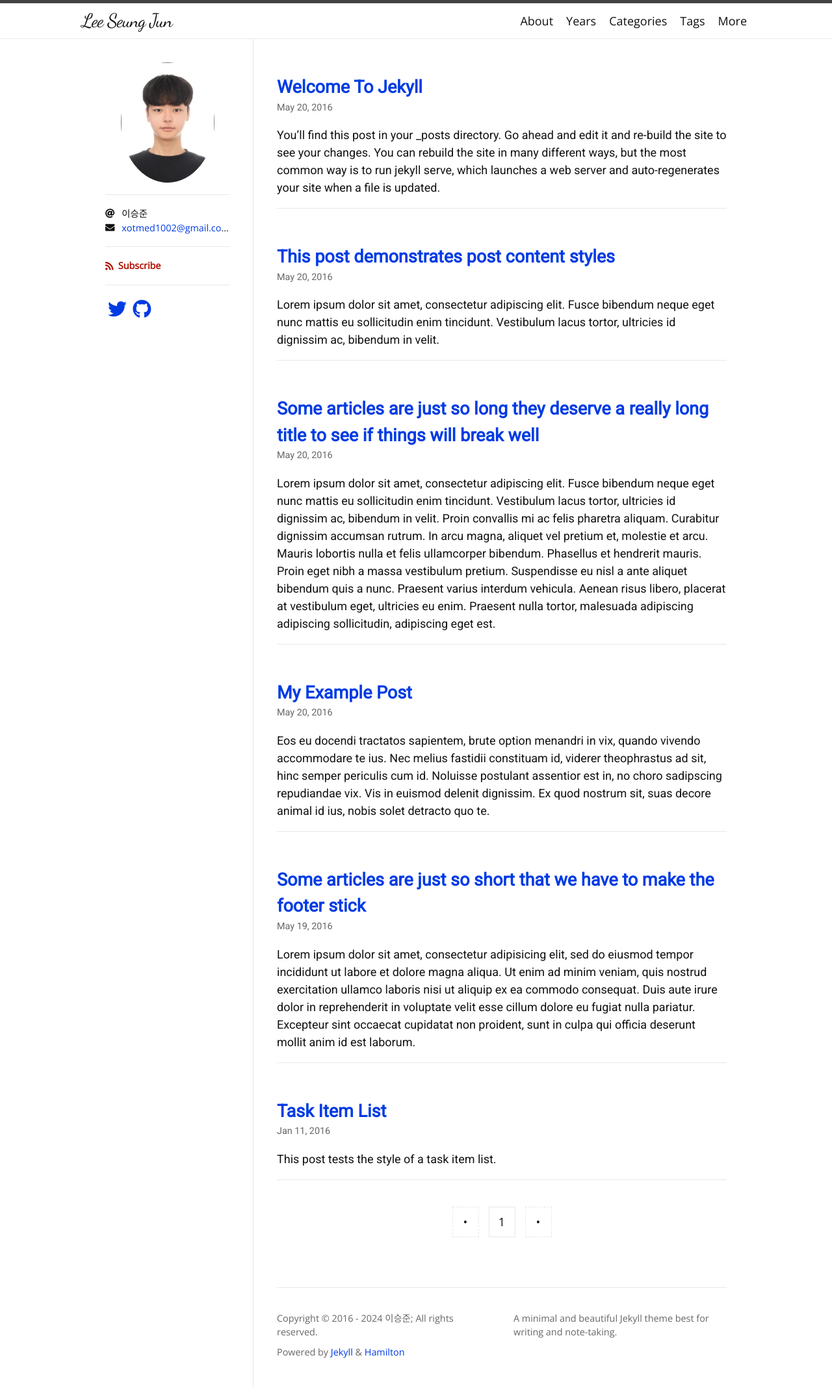
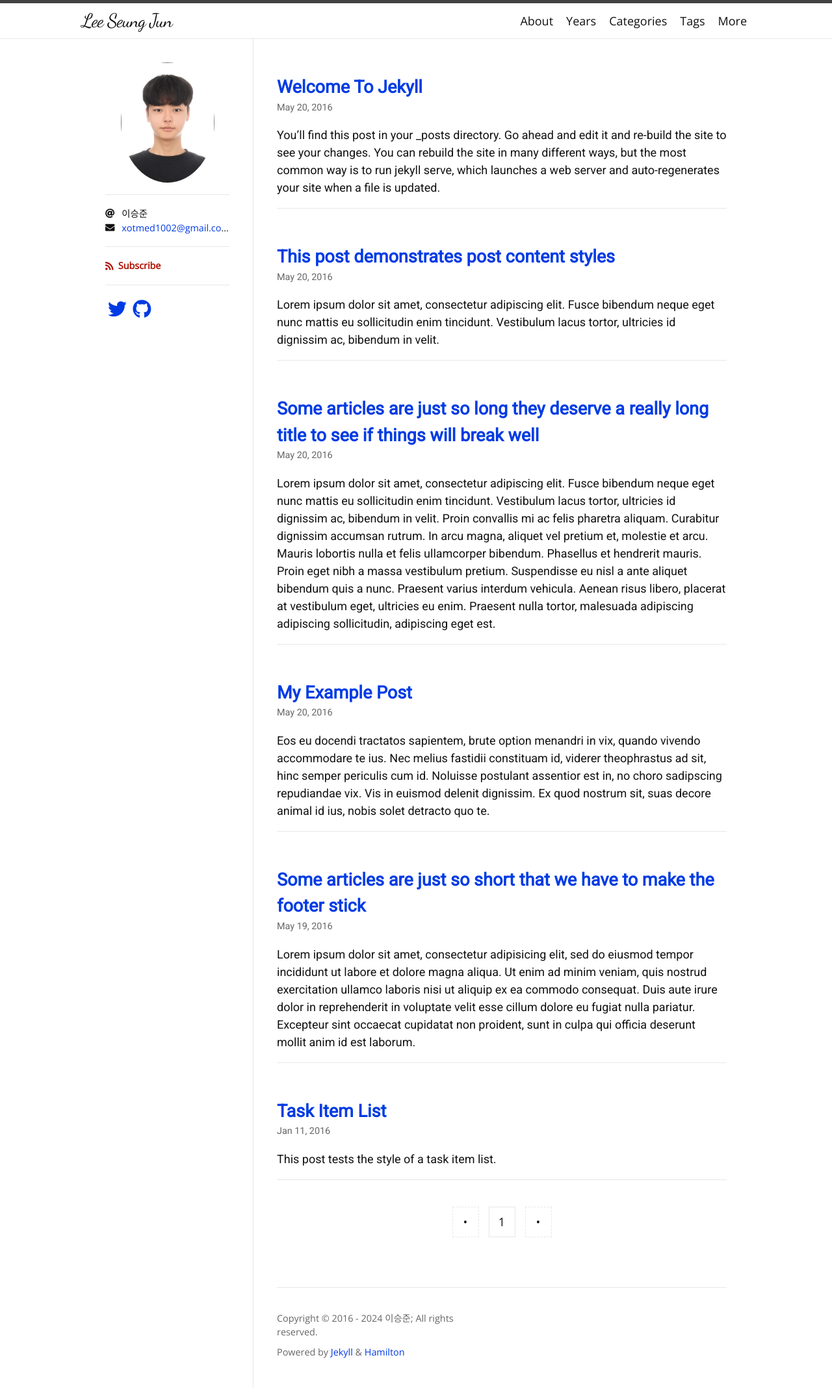
Before and after one commit to MooTo2002/MooTo2002.github.io, a Jekyll site: the page built from index.html, in a window 1280 px wide. Shown: the whole page at 65% size. Built offline with Jekyll 4.4.1, drawn with Linux system fonts in a browser that asks for light colours; nearby versions of some CDN libraries; some web fonts are replaced; the list of posts is cut into pages by our own code.

Commit message:
Update _config.yml

```diff
--- a/_config.yml
+++ b/_config.yml
@@ -1,5 +1,4 @@
 title: Lee Seung Jun
-description: A minimal and beautiful Jekyll theme best for writing and note-taking.
 author: 이승준
 avatar: /logo.png
 email: xotmed1002@gmail.com
```
